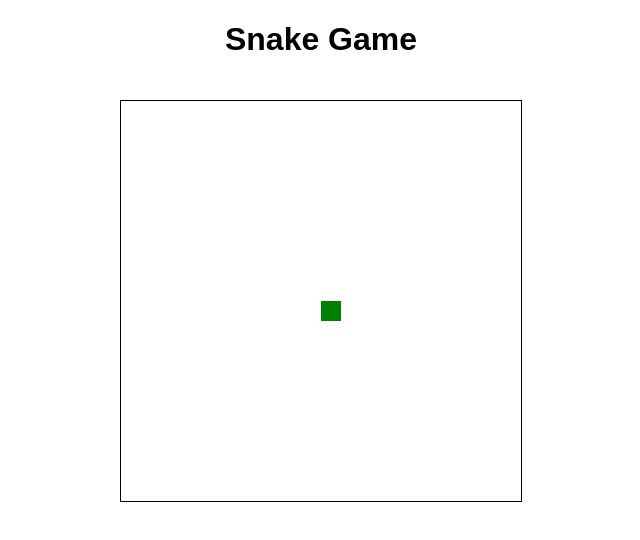
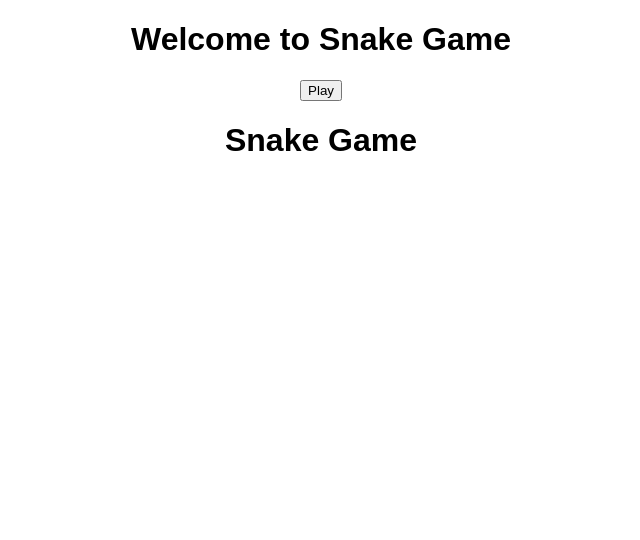
Before and after one commit to sashaboscoboinik/snake, a plain HTML site: page index.html in a window 1280 px wide. Shown: the whole page, without its empty margins (319-959 px from the left). Drawn offline with Linux system fonts and the light colour scheme.

Commit message:
Update index.html

```diff
--- a/index.html
+++ b/index.html
@@ -12,15 +12,24 @@
         canvas {
             border: 1px solid black;
             margin: 20px auto;
+      display: none; /* Hide canvas by default */  }
+    #homeScreen {
+            display: block;
         }
     </style>
 </head>
 <body>
+    <div id="homeScreen">
+        <h1>Welcome to Snake Game</h1>
+        <button id="playButton">Play</button>
+    </div>
     <h1>Snake Game</h1>
     <canvas id="gameCanvas" width="400" height="400"></canvas>
 
     <script>
-        // Get the canvas and context
+        // Get elements
+        const homeScreen = document.getElementById('homeScreen');
+        const playButton = document.getElementById('playButton');
         const canvas = document.getElementById('gameCanvas');
         const ctx = canvas.getContext('2d');
 
```
